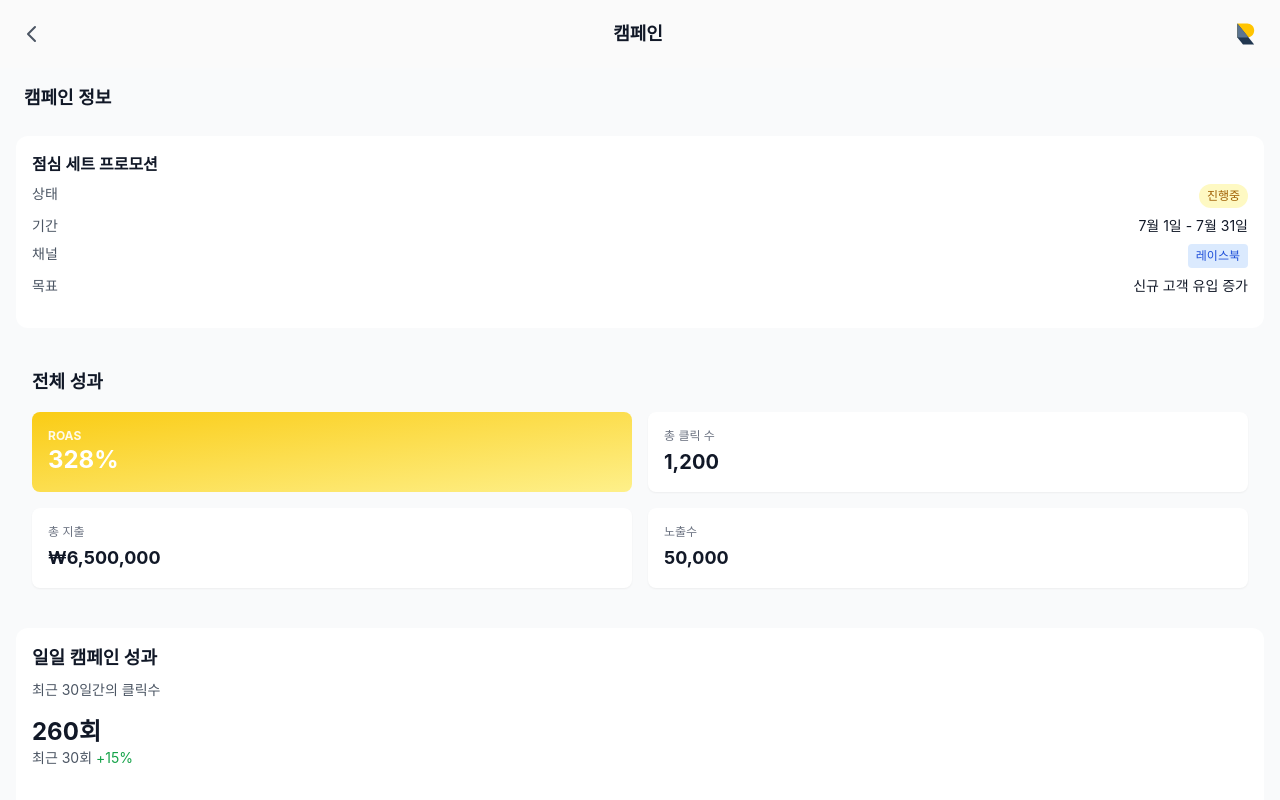
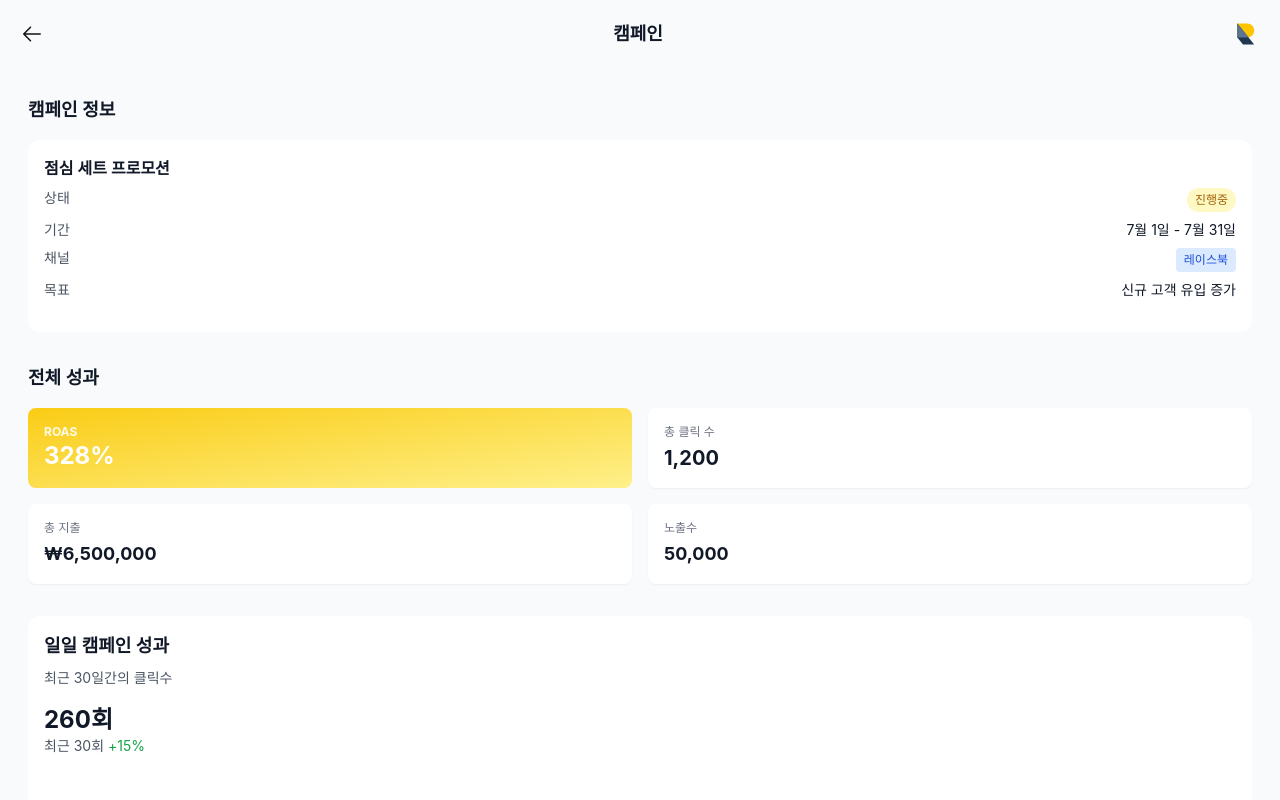
Before and after one commit to likelion-team-MoPT/mopt-front, a React (Vite) app: page /campaigns/1 in a window 1280 px wide. Shown: the top 800 px of the page. Built offline with nearby package versions, Linux system fonts and the light colour scheme; the HTML template or start-up script is replaced by a standard one.

Commit message:
피드백 반영 수정

```diff
--- /dev/null
+++ b/src/components/common/Header.tsx
@@ -0,0 +1,56 @@
+import React from 'react';
+import { useNavigate } from 'react-router-dom';
+import iconSvg from '../../assets/icon.svg';
+import backSvg from '../../assets/back.svg';
+
+interface HeaderProps {
+  title: string;
+  showBackButton?: boolean;
+  showLogo?: boolean;
+  backgroundColor?: string;
+  onBackClick?: () => void;
+}
+
+const Header: React.FC<HeaderProps> = ({
+  title,
+  showBackButton = true,
+  showLogo = true,
+  onBackClick,
+}) => {
+  const navigate = useNavigate();
+
+  const handleBackClick = () => {
+    if (onBackClick) {
+      onBackClick();
+    } else {
+      navigate(-1);
+    }
+  };
+
+  return (
+    <div className={`flex items-center justify-between px-4 py-4`}>
+      {showBackButton ? (
+        <button
+          onClick={handleBackClick}
+          className="flex items-center justify-center w-8 h-8"
+        >
+          <img src={backSvg} alt="Back" className="w-6 h-6" />
+        </button>
+      ) : (
+        <div className="w-8 h-8"></div>
+      )}
+
+      <h1 className="text-lg font-semibold text-gray-900">{title}</h1>
+
+      {showLogo ? (
+        <div className="w-9 h-9 flex items-center justify-center">
+          <img src={iconSvg} alt="MoPT Logo" className="w-9 h-9" />
+        </div>
+      ) : (
+        <div className="w-8 h-8"></div>
+      )}
+    </div>
+  );
+};
+
+export default Header;
--- a/src/components/common/index.ts
+++ b/src/components/common/index.ts
@@ -3,3 +3,4 @@ export { default as Button } from './Button';
 export { default as ProgressIndicator } from './ProgressIndicator';
 export { default as BottomTabBar } from './BottomTabBar';
 export { default as FeatureIcon } from './FeatureIcon';
+export { default as Header } from './Header';
--- a/src/pages/Analytics.tsx
+++ b/src/pages/Analytics.tsx
@@ -1,7 +1,6 @@
 import React, { useState } from 'react';
 import { useNavigate } from 'react-router-dom';
-import { Layout } from '../components/common';
-import iconSvg from '../assets/icon.svg';
+import { Layout, Header } from '../components/common';
 
 type PeriodType = 'week' | 'thisMonth' | 'lastMonth';
 
@@ -190,32 +189,7 @@ const Analytics: React.FC = () => {
     <Layout showBottomTab={false}>
       <div className="min-h-screen bg-zinc-50">
         {/* Header */}
-        <div className="flex items-center justify-between px-4 py-4 bg-zinc-50">
-          <button
-            onClick={() => navigate(-1)}
-            className="flex items-center justify-center w-8 h-8"
-          >
-            <svg
-              className="w-6 h-6 text-gray-600"
-              fill="none"
-              stroke="currentColor"
-              viewBox="0 0 24 24"
-            >
-              <path
-                strokeLinecap="round"
-                strokeLinejoin="round"
-                strokeWidth={2}
-                d="M15 19l-7-7 7-7"
-              />
-            </svg>
-          </button>
-
-          <h1 className="text-lg font-semibold text-gray-900">리포트</h1>
-
-          <div className="w-9 h-9 flex items-center justify-center">
-            <img src={iconSvg} alt="MoPT Logo" className="w-9 h-9" />
-          </div>
-        </div>
+        <Header title="리포트" backgroundColor="bg-white" />
 
         {/* Period Tabs */}
         <div className="px-4 py-4 bg-zinc-50">
@@ -295,7 +269,7 @@ const Analytics: React.FC = () => {
           </div>
         </div>
 
-        <div className="px-4 py-6 space-y-6">
+        <div className="px-7 py-6 space-y-6">
           {/* Overall Performance */}
           <div>
             <h2 className="text-lg font-semibold text-gray-900 mb-4">
--- a/src/pages/CampaignDetail.tsx
+++ b/src/pages/CampaignDetail.tsx
@@ -1,9 +1,8 @@
 import React from 'react';
 import { useNavigate, useParams } from 'react-router-dom';
-import { Layout } from '../components/common';
+import { Layout, Header } from '../components/common';
 import facebookSvg from '../assets/Facebook.svg';
 import instagramSvg from '../assets/instagram.svg';
-import iconSvg from '../assets/icon.svg';
 
 interface CampaignDetail {
   id: number;
@@ -101,36 +100,12 @@ const CampaignDetailPage: React.FC = () => {
     <Layout showBottomTab={false}>
       <div className="min-h-screen bg-gray-50">
         {/* Header */}
-        <div className="flex items-center justify-between px-4 py-4 bg-zinc-50">
-          <button
-            onClick={() => navigate(-1)}
-            className="flex items-center justify-center w-8 h-8"
-          >
-            <svg
-              className="w-6 h-6 text-gray-600"
-              fill="none"
-              stroke="currentColor"
-              viewBox="0 0 24 24"
-            >
-              <path
-                strokeLinecap="round"
-                strokeLinejoin="round"
-                strokeWidth={2}
-                d="M15 19l-7-7 7-7"
-              />
-            </svg>
-          </button>
+        <Header title="캠페인" backgroundColor="bg-zinc-50" />
 
-          <h1 className="text-lg font-semibold text-gray-900">캠페인</h1>
-
-          <div className="w-9 h-9 flex items-center justify-center">
-            <img src={iconSvg} alt="MoPT Logo" className="w-9 h-9" />
-          </div>
-        </div>
-
-        <div className="p-4 space-y-6">
+        <div className="p-7">
           {/* Campaign Info */}
-          <h2 className="text-lg font-semibold text-gray-900 mb-4 ml-2">
+          <div className="mb-4">
+            <h2 className="text-lg font-semibold text-gray-900 mb-4">
               캠페인 정보
             </h2>
 
@@ -150,7 +125,9 @@ const CampaignDetailPage: React.FC = () => {
                           : 'bg-gray-100 text-gray-700'
                       }`}
                     >
-                    {campaignDetail.status === 'progress' ? '진행중' : '완료됨'}
+                      {campaignDetail.status === 'progress'
+                        ? '진행중'
+                        : '완료됨'}
                     </span>
                   </div>
 
@@ -177,9 +154,10 @@ const CampaignDetailPage: React.FC = () => {
                 </div>
               </div>
             </div>
+          </div>
 
           {/* Overall Performance */}
-          <div className="p-4">
+          <div className="py-4">
             <h2 className="text-lg font-semibold text-gray-900 mb-4">
               전체 성과
             </h2>
@@ -213,6 +191,7 @@ const CampaignDetailPage: React.FC = () => {
           </div>
 
           {/* Daily Performance Chart */}
+          <div className="py-4">
             <div className="bg-white rounded-xl p-4">
               <h2 className="text-lg font-semibold text-gray-900 mb-2">
                 일일 캠페인 성과
@@ -225,11 +204,13 @@ const CampaignDetailPage: React.FC = () => {
                   최근 30회 <span className="text-green-600">+15%</span>
                 </div>
               </div>
-
               {/* Simple Chart */}
               <div className="h-32 flex items-end justify-between space-x-2 mb-4">
                 {campaignDetail.dailyPerformance.map((item, index) => (
-                <div key={index} className="flex flex-col items-center flex-1">
+                  <div
+                    key={index}
+                    className="flex flex-col items-center flex-1"
+                  >
                     <div
                       className="bg-yellow-400 w-full rounded-t"
                       style={{
@@ -237,13 +218,17 @@ const CampaignDetailPage: React.FC = () => {
                         minHeight: '8px',
                       }}
                     ></div>
-                  <div className="text-xs text-gray-500 mt-1">{item.date}</div>
+                    <div className="text-xs text-gray-500 mt-1">
+                      {item.date}
+                    </div>
                   </div>
                 ))}
               </div>
             </div>
+          </div>
 
           {/* Weekly Revenue */}
+          <div className="py-4">
             <div className="bg-white rounded-xl p-4">
               <h2 className="text-lg font-semibold text-gray-900 mb-2">
                 주간 매출 동향
@@ -260,7 +245,10 @@ const CampaignDetailPage: React.FC = () => {
               {/* Weekly Chart */}
               <div className="h-20 flex items-end justify-between space-x-1 mb-4 bg-yellow-50 rounded p-2">
                 {campaignDetail.weeklyRevenue.map((item, index) => (
-                <div key={index} className="flex flex-col items-center flex-1">
+                  <div
+                    key={index}
+                    className="flex flex-col items-center flex-1"
+                  >
                     <div
                       className="bg-yellow-400 w-full rounded-t"
                       style={{
@@ -268,13 +256,17 @@ const CampaignDetailPage: React.FC = () => {
                         minHeight: '4px',
                       }}
                     ></div>
-                  <div className="text-xs text-gray-500 mt-1">{item.week}</div>
+                    <div className="text-xs text-gray-500 mt-1">
+                      {item.week}
+                    </div>
                   </div>
                 ))}
               </div>
             </div>
+          </div>
 
           {/* Recommendation */}
+          <div className="py-4">
             <div className="bg-white rounded-xl p-4">
               <h2 className="text-lg font-semibold text-gray-900 mb-4">
                 추천하는 광고 소재
@@ -298,6 +290,7 @@ const CampaignDetailPage: React.FC = () => {
             </div>
           </div>
         </div>
+      </div>
     </Layout>
   );
 };
--- a/src/pages/Campaigns.tsx
+++ b/src/pages/Campaigns.tsx
@@ -1,9 +1,8 @@
 import React, { useState } from 'react';
 import { useNavigate } from 'react-router-dom';
-import { Layout } from '../components/common';
+import { Layout, Header } from '../components/common';
 import facebookSvg from '../assets/Facebook.svg';
 import instagramSvg from '../assets/instagram.svg';
-import iconSvg from '../assets/icon.svg';
 
 type FilterType = 'all' | 'progress' | 'completed';
 
@@ -86,32 +85,7 @@ const Campaigns: React.FC = () => {
     <Layout showBottomTab={false}>
       <div className="min-h-screen bg-zinc-50">
         {/* Header */}
-        <div className="flex items-center justify-between px-4 py-4 bg-zinc-50">
-          <button
-            onClick={() => navigate(-1)}
-            className="flex items-center justify-center w-8 h-8"
-          >
-            <svg
-              className="w-6 h-6 text-gray-600"
-              fill="none"
-              stroke="currentColor"
-              viewBox="0 0 24 24"
-            >
-              <path
-                strokeLinecap="round"
-                strokeLinejoin="round"
-                strokeWidth={2}
-                d="M15 19l-7-7 7-7"
-              />
-            </svg>
-          </button>
-
-          <h1 className="text-lg font-semibold text-gray-900">캠페인</h1>
-
-          <div className="w-9 h-9 flex items-center justify-center">
-            <img src={iconSvg} alt="MoPT Logo" className="w-9 h-9" />
-          </div>
-        </div>
+        <Header title="캠페인" />
 
         {/* Filter Tabs */}
         <div className="px-4 py-4 bg-zinc-50">
--- a/src/pages/Home.tsx
+++ b/src/pages/Home.tsx
@@ -19,7 +19,7 @@ const Home: React.FC = () => {
     <Layout showBottomTab={false}>
       <div className="min-h-screen bg-gray-50">
         {/* Header */}
-        <div className="flex justify-between items-center px-4 py-3 bg-white">
+        <div className="flex justify-between items-center px-4 py-3">
           <div className="w-8 h-8 flex items-center justify-center">
             <img src={iconSvg} alt="MoPT Logo" className="w-8 h-8" />
           </div>
@@ -66,7 +66,11 @@ const Home: React.FC = () => {
             onClick={() => navigate('/analytics')}
           />
           <FeatureIcon image={fantasySvg} label="AI 인사이트" />
-          <FeatureIcon image={webadSvg} label="캠페인" />
+          <FeatureIcon
+            image={webadSvg}
+            label="캠페인"
+            onClick={() => navigate('/campaigns')}
+          />
         </div>
 
         {/* Monthly Sales */}
--- a/src/pages/NoticeDetail.tsx
+++ b/src/pages/NoticeDetail.tsx
@@ -1,7 +1,6 @@
 import React from 'react';
 import { useNavigate, useParams } from 'react-router-dom';
-import { Layout } from '../components/common';
-import iconSvg from '../assets/icon.svg';
+import { Layout, Header } from '../components/common';
 
 interface NoticeDetail {
   id: string;
@@ -158,32 +157,7 @@ const NoticeDetail: React.FC = () => {
     <Layout showBottomTab={false}>
       <div className="min-h-screen bg-gray-50">
         {/* Header */}
-        <div className="flex items-center justify-between px-4 py-4 bg-zinc-50">
-          <button
-            onClick={() => navigate(-1)}
-            className="flex items-center justify-center w-8 h-8"
-          >
-            <svg
-              className="w-6 h-6 text-gray-600"
-              fill="none"
-              stroke="currentColor"
-              viewBox="0 0 24 24"
-            >
-              <path
-                strokeLinecap="round"
-                strokeLinejoin="round"
-                strokeWidth={2}
-                d="M15 19l-7-7 7-7"
-              />
-            </svg>
-          </button>
-
-          <h1 className="text-lg font-semibold text-gray-900">공지사항</h1>
-
-          <div className="w-9 h-9 flex items-center justify-center">
-            <img src={iconSvg} alt="MoPT Logo" className="w-9 h-9" />
-          </div>
-        </div>
+        <Header title="공지사항" backgroundColor="bg-zinc-50" />
 
         {/* Content */}
         <div className="px-4 py-6">
--- a/src/pages/Notices.tsx
+++ b/src/pages/Notices.tsx
@@ -1,7 +1,6 @@
 import React from 'react';
 import { useNavigate } from 'react-router-dom';
-import { Layout } from '../components/common';
-import iconSvg from '../assets/icon.svg';
+import { Layout, Header } from '../components/common';
 import noticeIconSvg from '../assets/NoticeIcon.svg';
 
 interface NoticeItem {
@@ -59,32 +58,7 @@ const Notices: React.FC = () => {
     <Layout showBottomTab={false}>
       <div className="min-h-screen bg-gray-50">
         {/* Header */}
-        <div className="flex items-center justify-between px-4 py-4 bg-zinc-50">
-          <button
-            onClick={() => navigate(-1)}
-            className="flex items-center justify-center w-8 h-8"
-          >
-            <svg
-              className="w-6 h-6 text-gray-600"
-              fill="none"
-              stroke="currentColor"
-              viewBox="0 0 24 24"
-            >
-              <path
-                strokeLinecap="round"
-                strokeLinejoin="round"
-                strokeWidth={2}
-                d="M15 19l-7-7 7-7"
-              />
-            </svg>
-          </button>
-
-          <h1 className="text-lg font-semibold text-gray-900">공지사항</h1>
-
-          <div className="w-9 h-9 flex items-center justify-center">
-            <img src={iconSvg} alt="MoPT Logo" className="w-9 h-9" />
-          </div>
-        </div>
+        <Header title="공지사항" />
 
         {/* Notice Count */}
         <div className="px-4 py-3 bg-zinc-50 border-b border-gray-100">
```
Also changed, not shown: src/pages/Analyzing.tsx (+3 -4 lines). Lines whose indentation alone changed are shown as unchanged.
